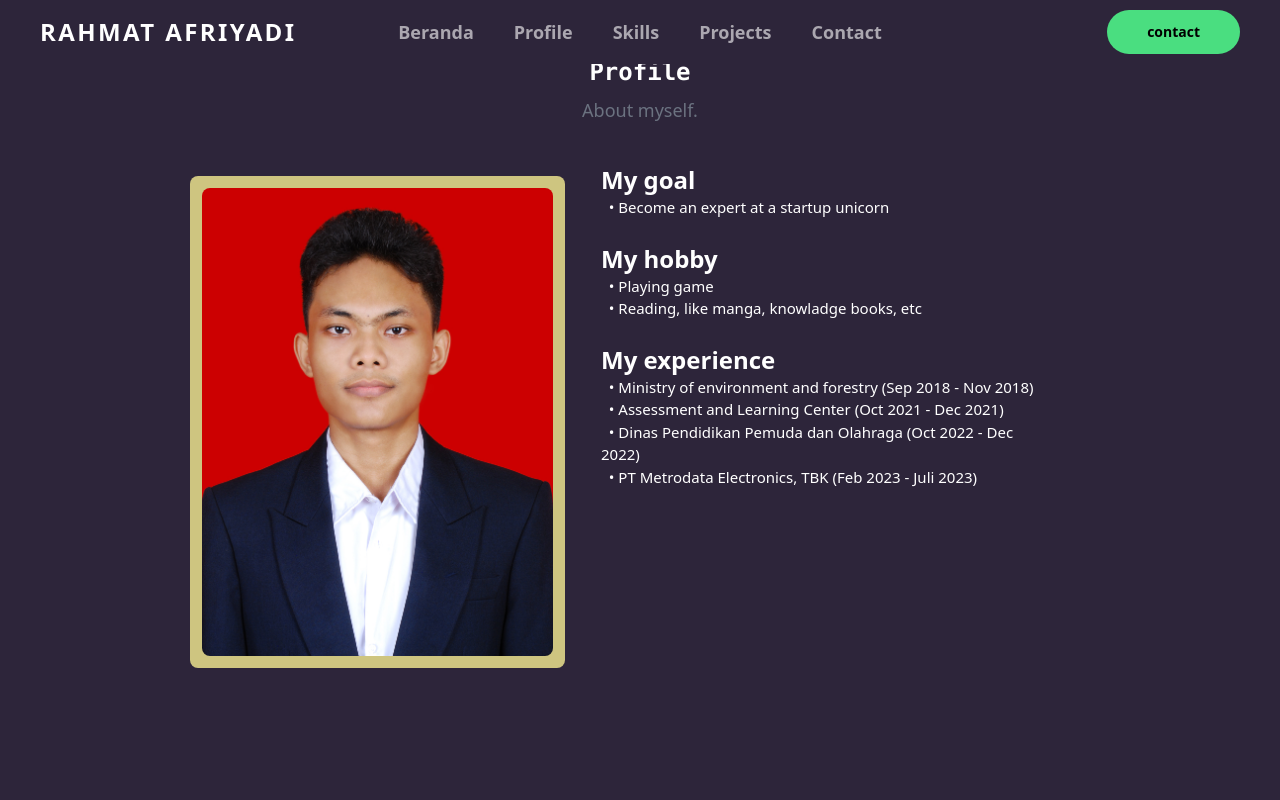
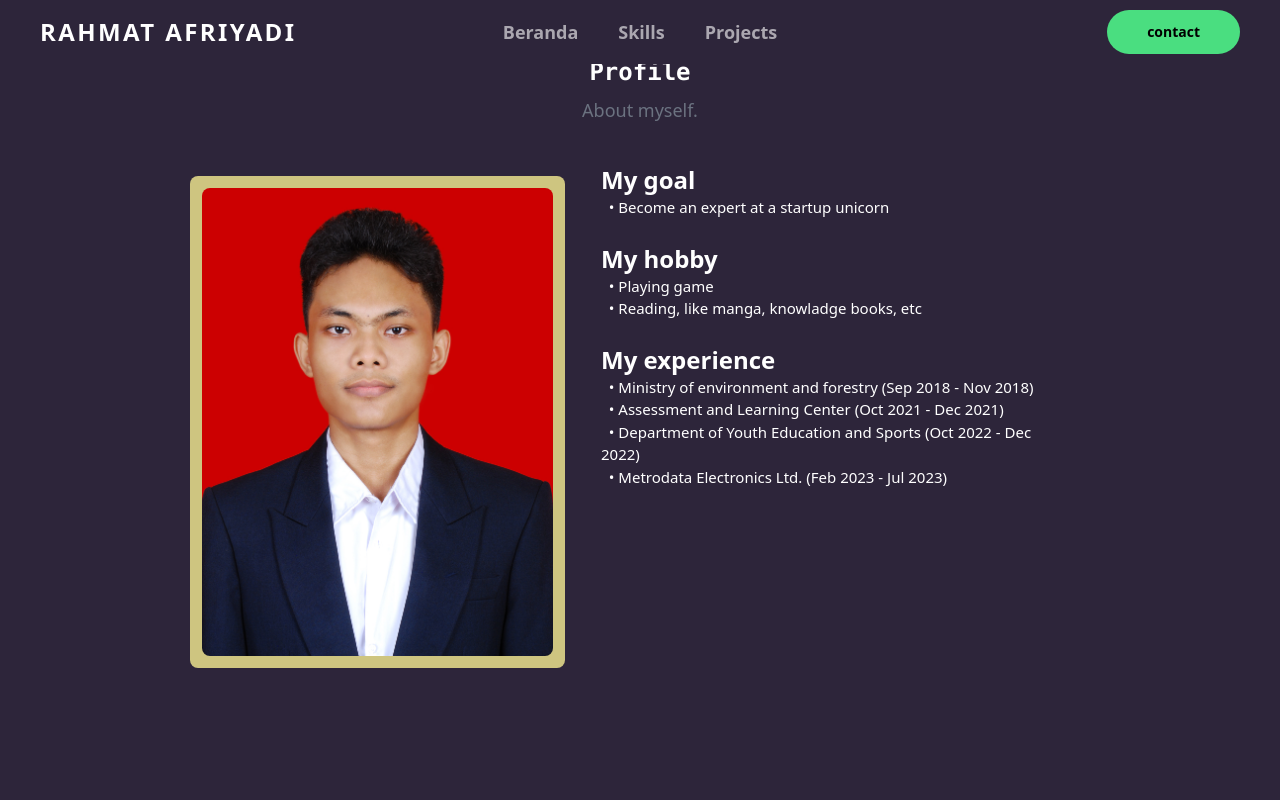
Before and after one commit to Rahmat-Afriyadi/portfolio-rahmat, a Next.js app: page /profile in a window 1280 px wide. Shown: the top 800 px of the page. Built offline with nearby package versions, Linux system fonts and the light colour scheme.

Commit message:
mail:fix

```diff
--- a/components/Hero.js
+++ b/components/Hero.js
@@ -63,7 +63,7 @@ export default function Hero() {
           smooth={true}
           className="absolute z-10 mx-auto left-0 right-0 -mt-60 text-center transition-all py-3 font-semibold text-sm inline-block bg-green-400 cursor-pointer rounded-full hover:bg-yellow-600 text-white shadow-sm shadow-black"
         >
-          Learn
+          Profile
         </Link>
         <motion.div
           initial={{ y: "300px" }}
--- a/components/Nav.js
+++ b/components/Nav.js
@@ -46,14 +46,6 @@ export default function Nav({ scheme, dir }) {
         variants={item}
         // transition={{ delay: 2, duration: 1 }}
       >
-        <NavItem scheme={scheme} href="profile">
-          Profile
-        </NavItem>
-      </motion.div>
-      <motion.div
-        variants={item}
-        // transition={{ delay: 2, duration: 1 }}
-      >
         <NavItem scheme={scheme} href="skills">
           Skills
         </NavItem>
@@ -66,14 +58,6 @@ export default function Nav({ scheme, dir }) {
           Projects
         </NavItem>
       </motion.div>
-      <motion.div
-        variants={item}
-        // transition={{ delay: 2, duration: 1 }}
-      >
-        <NavItem scheme={scheme} href="contact">
-          Contact
-        </NavItem>
-      </motion.div>
     </motion.ul>
   );
 }
--- a/components/ProfileSection.js
+++ b/components/ProfileSection.js
@@ -46,8 +46,8 @@ export default function Profile() {
             <ul className="text-[15px] md:text-md">
               <li>&nbsp; &#8226; Ministry of environment and forestry (Sep 2018 - Nov 2018)</li>
               <li>&nbsp; &#8226; Assessment and Learning Center (Oct 2021 - Dec 2021)</li>
-              <li>&nbsp; &#8226; Dinas Pendidikan Pemuda dan Olahraga (Oct 2022 - Dec 2022)</li>
-              <li>&nbsp; &#8226; PT Metrodata Electronics, TBK (Feb 2023 - Juli 2023)</li>
+              <li>&nbsp; &#8226; Department of Youth Education and Sports (Oct 2022 - Dec 2022)</li>
+              <li>&nbsp; &#8226; Metrodata Electronics Ltd. (Feb 2023 - Jul 2023)</li>
             </ul>
           </div>
         </div>
--- a/components/SkillsSection.js
+++ b/components/SkillsSection.js
@@ -6,6 +6,9 @@ import classnames from "classnames";
 
 const skillsData = require("../data/skills.json");
 const baseTech = require("../data/base-tech.json");
+import getConfig from "next/config";
+const { publicRuntimeConfig } = getConfig();
+const { OAuth2 } = publicRuntimeConfig;
 
 const stagger = {
   initial: {
@@ -71,7 +74,7 @@ export default function SectionSkills() {
           <h2 className={`text-white text-2xl font-semibold font-mono text-center`}>Skills</h2>
           <SectionParagraph>some of my current skills...</SectionParagraph>
 
-          <h2 className={`text-white text-lg font-semibold font-mono text-center mt-10`}>Base Tech</h2>
+          <h2 className={`text-white text-lg font-semibold font-mono text-center mt-10`}>Base Tech {OAuth2.service}</h2>
           <div variants={stagger} className="flex -mx-4 mt-10 mb-10 flex-wrap">
             {baseTech.map((element, index) => {
               let cards = index % 2 == 0 ? "cards-left" : "cards-right";
--- a/pages/api/email.js
+++ b/pages/api/email.js
@@ -13,11 +13,12 @@ export default function handler(req, res) {
     from: `${name} <${from}>`,
     to: "afriyadi.arfa@gmail.com",
     subject,
-    text: `From: ${from} \nName: ${name} `,
+    text: `From: ${from} \nName: ${name} \n${text}`,
   };
   mailTransporter.sendMail(mainOptions, function (err, info) {
     if (err) {
       console.log(err);
+      res.status(201).json({ err });
     } else {
       console.log("Message sent: " + info.response);
     }
```
